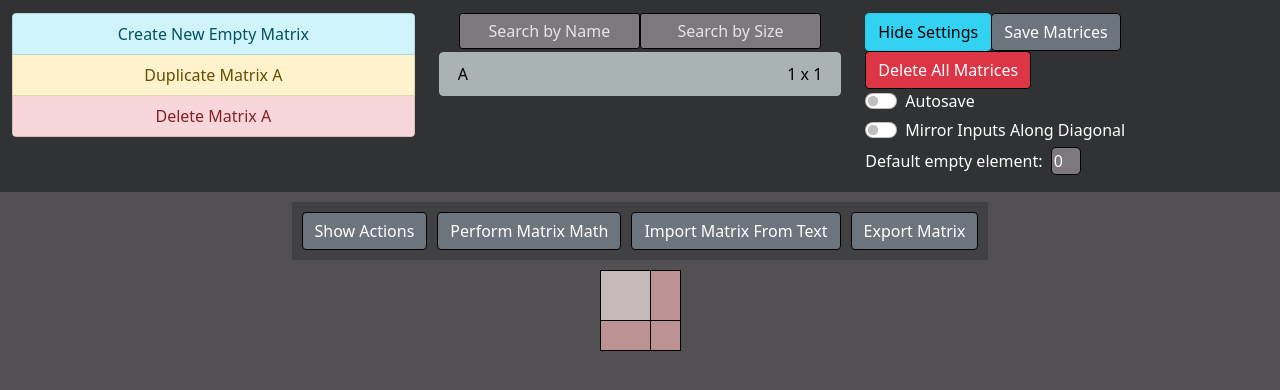
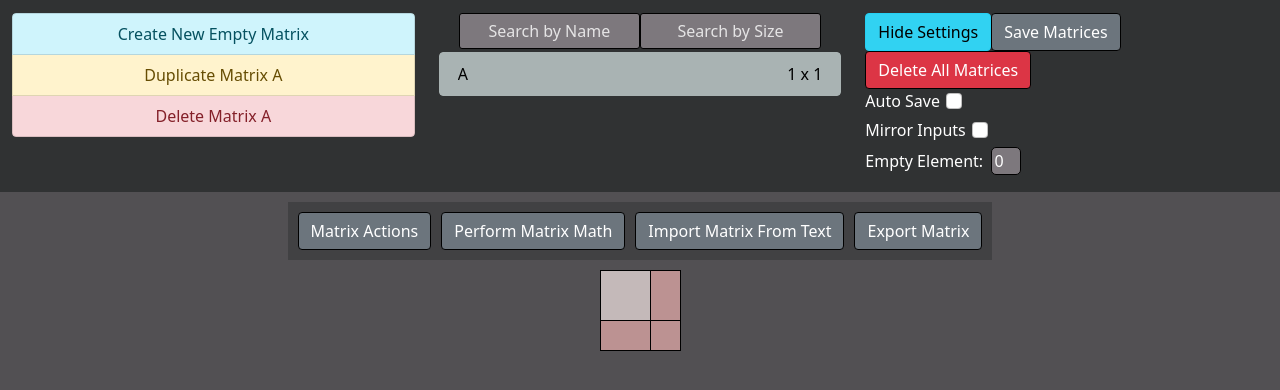
Before and after one commit to andrewctam/matrix-gen, a React (Create React App) app: page / in a window 1280 px wide. Both pictures are taken after a click on the button "Show Settings". Shown: the top 390 px of the page. Built offline with nearby package versions, Linux system fonts and the light colour scheme.

Commit message:
Change Switch to Box

```diff
--- a/src/App.js
+++ b/src/App.js
@@ -118,7 +118,7 @@ function App(props) {
         while (name.join("") in matrices) {
             while (true) {
                 if (pointer < 0) {
-                    name.push("A");
+                    name.push("@"); //'A" - 1
                     pointer = name.length - 1;
                     break;
                 } else if (name[pointer] === "Z") {
--- a/src/editor/MatrixEditor.js
+++ b/src/editor/MatrixEditor.js
@@ -47,25 +47,25 @@ function MatrixEditor(props) {
                 <button id = "toggleActions"
                     className = {"btn matrixButtons " + (showActions ? "btn-info" : "btn-secondary")}
                     onClick = {toggleShown}>
-                    {showActions ? "Hide Actions" : "Show Actions"}
+                    {showActions ? "Close" : "Matrix Actions"}
                 </button>
 
                 <button id = "toggleMath"
                     className = {"btn matrixButtons " + (showMath ? "btn-info" : "btn-secondary")}
                     onClick={toggleShown}>
-                    {showMath ? "Close Math Input" : "Perform Matrix Math"}
+                    {showMath ? "Close" : "Perform Matrix Math"}
                 </button>
 
                 <button id = "toggleImport"
                     className = {"btn matrixButtons " + (showImport ? "btn-info" : "btn-secondary")}
                     onClick={toggleShown}>
-                    {showImport ? "Close Import" : "Import Matrix From Text"}
+                    {showImport ? "Close" : "Import Matrix From Text"}
                 </button>
 
                 <button id = "toggleExport"
                     className = {"btn matrixButtons " + (showExport ? "btn-info" : "btn-secondary")}
                     onClick={toggleShown}>
-                    {showExport ? "Close Export" : "Export Matrix"}
+                    {showExport ? "Close" : "Export Matrix"}
                 </button>
 
             </div>
--- a/src/editor/matrixTools/MatrixExport.js
+++ b/src/editor/matrixTools/MatrixExport.js
@@ -1,6 +1,6 @@
 import React, {useState} from 'react';
 import ParameterTextInput from '../../inputs/ParameterTextInput.js';
-import ParameterSwitchInput from '../../inputs/ParameterSwitchInput.js';
+import ParameterBoxInput from '../../inputs/ParameterBoxInput.js';
 import "./MatrixExport.css";
 
 function MatrixEditor(props) {
@@ -128,7 +128,7 @@ function MatrixEditor(props) {
     return <div className = "row export">
         <textarea readOnly = {true} onClick = {handleFocus} className="exportOutput" value = {matrixToString(props.matrix)} />
         <div className = "col-sm-2">
-            <ParameterSwitchInput isChecked = {latex} id={"latex"} text = {"LaTeX Format"} updateParameter={updateExportParameter}/>
+            <ParameterBoxInput isChecked = {latex} id={"latex"} text = {"LaTeX Format"} updateParameter={updateExportParameter}/>
         </div>
 
         <div className = "col-sm-10">
--- a/src/editor/matrixTools/TextImport.js
+++ b/src/editor/matrixTools/TextImport.js
@@ -1,6 +1,6 @@
 import React, {useState} from "react";
 import "./TextImport.css";
-import ParameterSwitchInput from "../../inputs/ParameterSwitchInput";
+import ParameterBoxInput from "../../inputs/ParameterBoxInput";
 import ParameterTextInput from "../../inputs/ParameterTextInput";
 
 function TextImport(props) {
@@ -187,10 +187,10 @@ function TextImport(props) {
         </textarea>
 
         <div className = "col-sm-3">
-            <ParameterSwitchInput isChecked = {overwrite} id = "overwrite" name = "overwrite" text = {overwrite ? "Overwrite Current Matrix" : "Save as New Matrix"} updateParameter = {updateParameter}/>
+            <ParameterBoxInput isChecked = {overwrite} id = "overwrite" name = "overwrite" text = {"Overwrite Current Matrix"} updateParameter = {updateParameter}/>
 
             {(overwrite ? null : <div>
-                {"New Matrix Name: "}
+                {"Save as New Matrix: "}
                 <input className = "importedMatrixName"
                 placeholder={namePlaceholder}
                 value = {newName}
--- a/src/index.css
+++ b/src/index.css
@@ -43,3 +43,7 @@ li {
 li {
     list-style-type: none;
 }
+
+.form-check-input {
+    margin-left: 6px;
+}
--- /dev/null
+++ b/src/inputs/ParameterBoxInput.js
@@ -0,0 +1,29 @@
+import React from 'react';
+function ParameterBoxInput(props) {
+
+    function handleChange(e) {
+        props.updateParameter(props.id, e.target.checked)
+    }
+
+
+
+    return  <div className = "form-check-prepend">
+                <label className = "form-check-label" htmlFor={props.name + "Check"}> {props.text}</label>
+
+                <input className = "form-check-input pull-right"
+                    onChange = {handleChange}
+                    checked = {props.isChecked}
+                    type = "checkbox"
+                    id = {props.name + "Check"}
+                />
+
+
+            </div>
+
+
+
+}
+
+
+
+export default ParameterBoxInput;
--- a/src/inputs/ParameterSwitchInput.js
+++ /dev/null
@@ -1,27 +0,0 @@
-import React from 'react';
-
-function ParameterSwitchInput(props) {
-
-    function handleChange(e) {
-        props.updateParameter(props.id, e.target.checked)
-    }
-
-
-
-    return  <div className = "form-check form-switch">
-        <label className = "form-check-label" htmlFor={props.name + "Switch"}> {props.text}</label>
-        <input className = "form-check-input"
-        onChange = {handleChange}
-        checked = {props.isChecked}
-        type = "checkbox"
-        id = {props.name + "Switch"}
-        />
-    </div>
-
-
-
-}
-
-
-
-export default ParameterSwitchInput;
--- a/src/navigation/Navigation.js
+++ b/src/navigation/Navigation.js
@@ -1,5 +1,5 @@
 import React, {useState, useEffect} from 'react';
-import ParameterSwitchInput from '../inputs/ParameterSwitchInput';
+import ParameterBoxInput from '../inputs/ParameterBoxInput';
 import ParameterTextInput from '../inputs/ParameterTextInput';
 
 import SelectorButton from './buttons/SelectorButton';
@@ -139,9 +139,9 @@ function Navigation(props) {
 
             {showSettings ?
             <div>
-                <li><ParameterSwitchInput isChecked = {props.autoSave} id = {"autoSave"} name={"autoSave"} text = {"Autosave"} updateParameter={props.updateParameter}/></li>
-                <li><ParameterSwitchInput isChecked = {props.mirror} id = {"mirror"} name={"mirror"} text = {"Mirror Inputs Along Diagonal"} updateParameter={props.updateParameter}/></li>
-                <li>Default empty element: &nbsp;
+                <li><ParameterBoxInput isChecked = {props.autoSave} id = {"autoSave"} name={"autoSave"} text = {"Auto Save"} updateParameter={props.updateParameter}/></li>
+                <li><ParameterBoxInput isChecked = {props.mirror} id = {"mirror"} name={"mirror"} text = {"Mirror Inputs"} updateParameter={props.updateParameter}/></li>
+                <li>Empty Element: &nbsp;
                 <ParameterTextInput width = {"30px"} text = {props.sparseVal} id={"sparse"} updateParameter={props.updateParameter}/> </li>
             </div>  : null}
 
```
